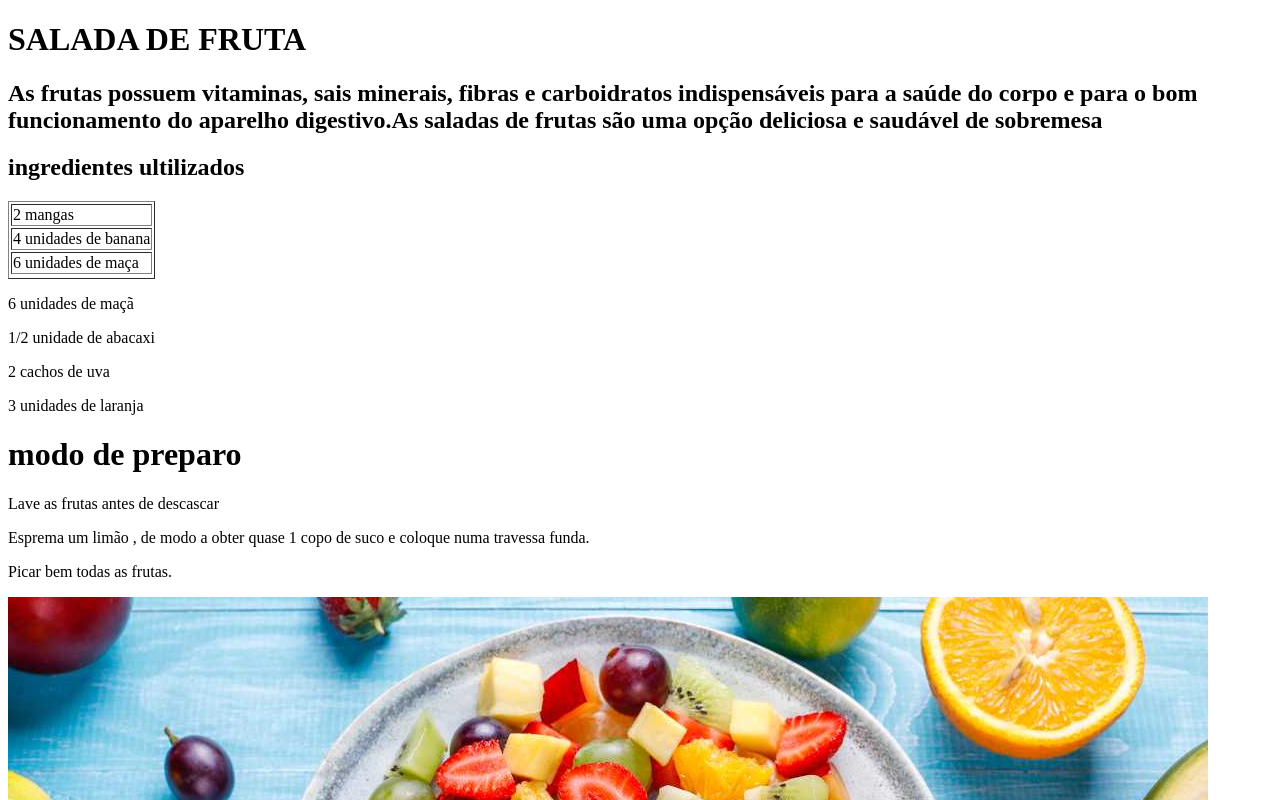
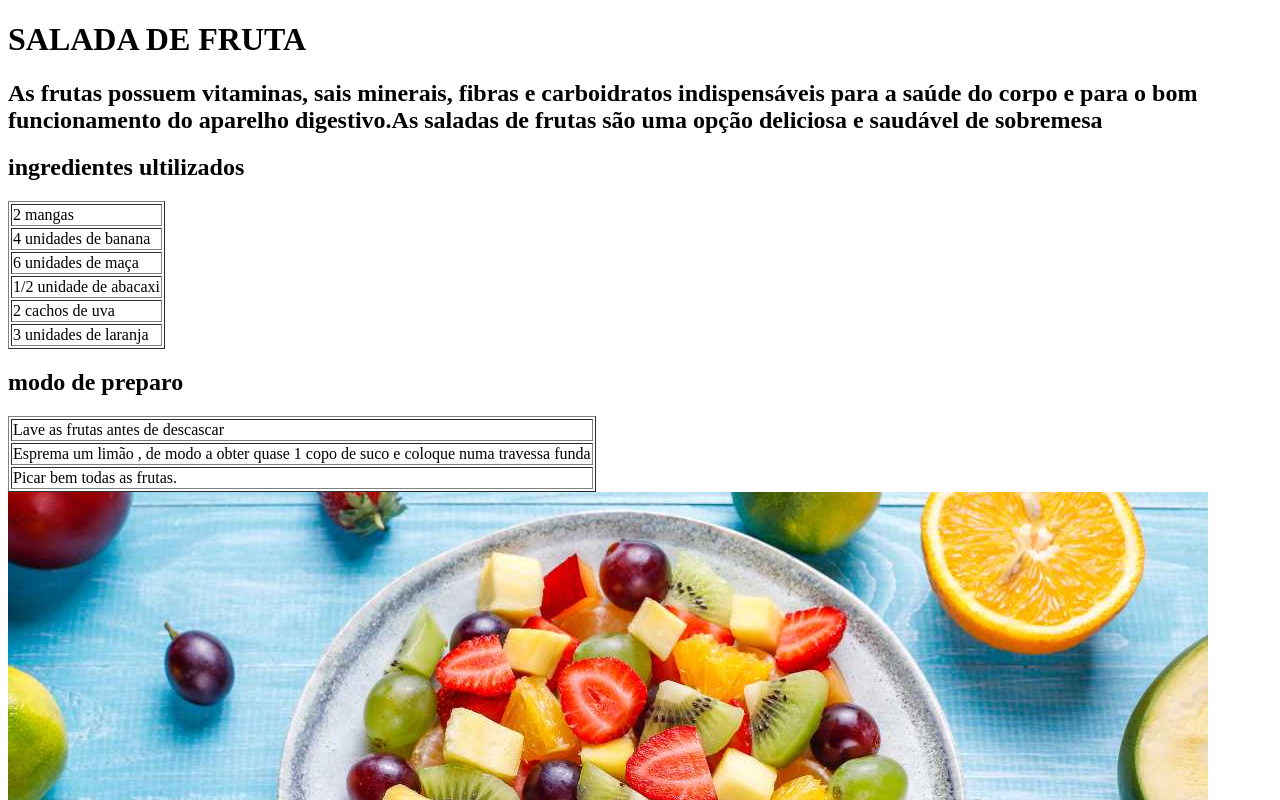
Before and after one commit to sturnkk/site-escola, a plain HTML site: page pamelarafaela.html in a window 1280 px wide. Shown: the top 800 px of the page. Drawn offline with Linux system fonts and the light colour scheme.

Commit message:
Add files via upload

```diff
--- a/pamelarafaela.html
+++ b/pamelarafaela.html
@@ -29,20 +29,46 @@
       </td>
    </tr>
    <tr>
-
+      <td>
+         1/2 unidade de abacaxi
+      </td>
    </tr>
-
-
+   <tr>
+      <td>
+         2 cachos de uva
+      </td>
+   </tr>
+   <tr>
+      <td>
+         3 unidades de laranja
+      </td>
+   </tr>
 
    </table>
 
-    <p>6 unidades de maçã</p>
-    <p>1/2 unidade de abacaxi</p>
-     <p>2 cachos de uva  </p>
-     <p>3 unidades de laranja</p>
+         <p><h2>modo de preparo</h2></p>
 
-     <p><h1>modo de preparo</h1></p>
-     <p>Lave as frutas antes de descascar</p>
-     <p>Esprema um limão , de modo a obter quase 1 copo de suco e coloque numa travessa funda.</p>
-     <p>Picar bem todas as frutas.</p>
+<table border="1">
+   <tr>
+      <td>
+         Lave as frutas antes de descascar
+      </td>
+   </tr>
+   <tr>
+      <td>
+         Esprema um limão , de modo a obter quase 1 copo de suco e coloque numa travessa funda
+      </td>
+   </tr>
+   <tr>
+      <td>
+         Picar bem todas as frutas.
+      </td>
+   </tr>
+</table>
      <img src="Salada-frutas.jpg" alt="">
+
+     <p><h2> formulario</h2></p>
+
+     <form action="">
+
+     </form>
```
